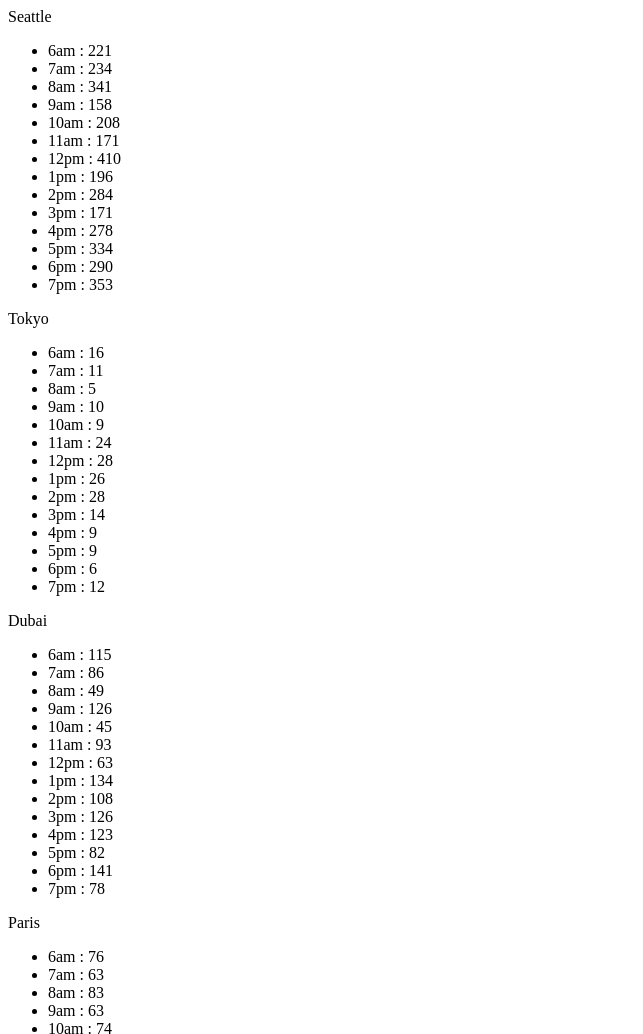
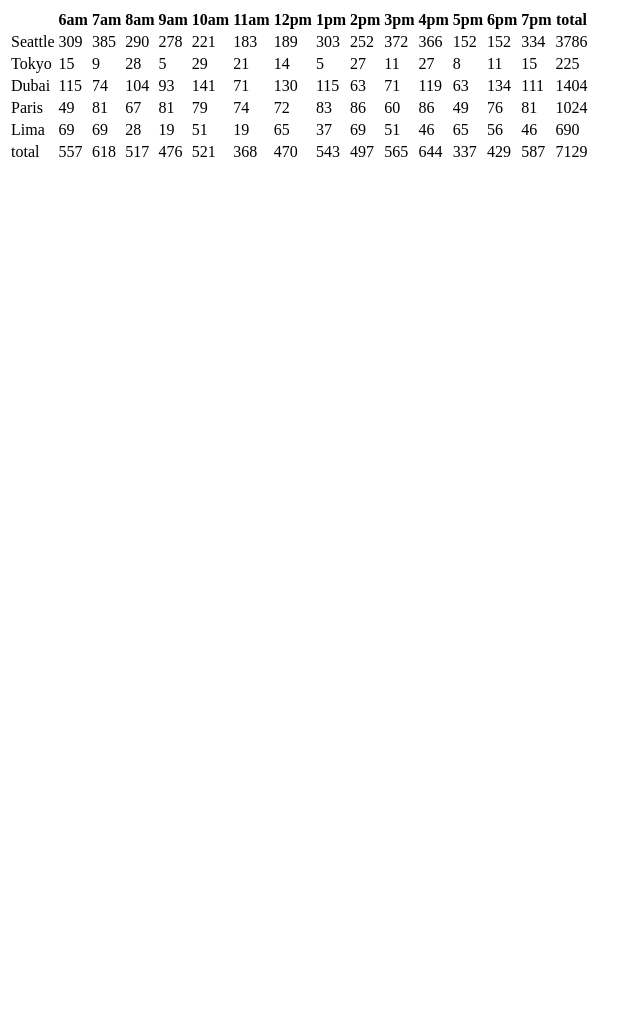
Before and after one commit to RaniaAbdullahh/Cookiees-Stand, a plain HTML site: page sales.html in a window 1280 px wide. Shown: the top 1034 px of the page, without its empty margins (0-643 px from the left). After the commit the page ends 800 px from the top, so only its background shows below. Drawn offline with Linux system fonts and the light colour scheme.

Commit message:
add constructor

```diff
--- a/js/app.js
+++ b/js/app.js
@@ -1,240 +1,129 @@
 'use strict';
 
 var operHours = ['6am', '7am', '8am', '9am', '10am', '11am', '12pm', '1pm', '2pm', '3pm', '4pm', '5pm', '6pm', '7pm'];
-var Seattle = {
+var tableElement = document.getElementById('sales-table');
+var sellingAreas = [];
 
-    minNumCustPerHour: 23,
-    maxNumCustPerHour: 65,
-    avgCooPerCust: 6.3,
-    customerPerHour: [],
-    cookiesPerHour: [],
-    total: 0,
-    locName: "Seattle",
-
-    getCustomerPerHour: function () {
-        for (var i = 0; i < operHours.length; i++) {
-            this.customerPerHour.push(getRandom(this.minNumCustPerHour, this.maxNumCustPerHour));
-           this.cookiesPerHour.push( Math.ceil(this.avgCooPerCust * this.customerPerHour[i]));
+function CookieStore(
+    locName,
+    minNumCustPerHour,
+    maxNumCustPerHour,
+    avgCooPerCust,
+) {
+    this.locName = locName;
+    this.minNumCustPerHour = minNumCustPerHour;
+    this.maxNumCustPerHour = maxNumCustPerHour;
+    this.avgCooPerCust = avgCooPerCust;
+    this.customerPerHour = [];
+    this.cookiesPerHour = [];
+    this.dailyTotal = 0;
+    sellingAreas.push(this);
+}
 
 
-            this.total += this.cookiesPerHour[i];
+CookieStore.prototype.getCustomerPerHour = function () {
+    for (var i = 0; i < operHours.length; i++) {
+        this.customerPerHour.push(getRandomNumber(this.minNumCustPerHour, this.maxNumCustPerHour));
 
-        }
+    }
 
+};
+CookieStore.prototype.getCookiesPerHour = function () {
+    this.getCustomerPerHour();
+    for (var i = 0; i < operHours.length; i++) {
+        var cookiesPerHour = Math.ceil(this.customerPerHour[i] * this.avgCooPerCust);
+        this.cookiesPerHour.push(cookiesPerHour);
+       // console.log(cookiesPerHour);
+        this.dailyTotal += cookiesPerHour;
+    }
 
-    },
-    render: function () {
-        var container = document.getElementById('container');
-        var unOrdList = document.createElement('ul');
-        var titleLiEl = document.createElement('p');
-        container.appendChild(titleLiEl);
-        container.appendChild(unOrdList);
-        titleLiEl.textContent = this.locName;
-        var listEl = document.createElement('li');
-        console.log(operHours[0]);
-        for (var i = 0; i < operHours.length; i++) {
-            listEl = document.createElement('li');
-            listEl.textContent = `${operHours[i]} : ${this.cookiesPerHour[i]}`;
-            unOrdList.appendChild(listEl);
-        }
+};
+CookieStore.prototype.render = function () {
+    this.getCookiesPerHour();
+    var tr2El = document.createElement('tr');
+    tableElement.appendChild(tr2El);
+    var data1 = document.createElement('td');
+    tr2El.appendChild(data1);
+    data1.textContent = this.locName;
+    for (var t = 0; t < operHours.length; t++) {
+        var data12 = document.createElement('td');
+        tr2El.appendChild(data12);
+        data12.textContent = this.cookiesPerHour[t];
+    }
+    var totalEl = document.createElement('td');
+    tr2El.appendChild(totalEl);
+    totalEl.textContent = this.dailyTotal;
 
+};
+function createHeaderRow() {
+    var headerRowEl = document.createElement('tr');
+    tableElement.appendChild(headerRowEl);
+    var tableHeaderEl = document.createElement('th');
+    headerRowEl.appendChild(tableHeaderEl);
+    tableHeaderEl.textContent = ' ';
 
+    for (var t = 0; t < operHours.length; t++) {
+        var hr2El = document.createElement('th');
+        headerRowEl.appendChild(hr2El);
+        hr2El.textContent = operHours[t];
 
-    },
-};
+    }
+    var hrfEl = document.createElement('th');
+    headerRowEl.appendChild(hrfEl);
+    hrfEl.textContent = 'total';
+}
+//------
+function createFooterRow(){
+    var trEl = document.createElement('tr');
+   tableElement.appendChild(trEl);
+    var tdEl = document.createElement('td');
+   trEl.appendChild(tdEl);
+   tdEl.textContent = 'total';
+   for(var f=0;f<operHours.length;f++)
+   {
+    var hourlyTotal =0;
+    for(var j=0;j<sellingAreas.length;j++){
+        hourlyTotal=hourlyTotal + sellingAreas[j].cookiesPerHour[f];
+    }
 
+    tdEl = document.createElement('td');
+    trEl.appendChild(tdEl);
+    tdEl.textContent = hourlyTotal;
 
-Seattle.getCustomerPerHour();
-Seattle.render();
-
-
-function getRandom(min, max){
+   }
+   tdEl = document.createElement('td');
+   trEl.appendChild(tdEl);
+   tdEl.textContent=totalOfTotal();
+}
+function getRandomNumber(min, max) {
     return Math.floor(Math.random() * (max - min + 1) + min);
+}
+//-------------------
+function totalOfTotal(){
+var totalOfTotal=0;
+for(var t=0;t<sellingAreas.length;t++)
+{
+totalOfTotal+=sellingAreas[t].dailyTotal;
+}
+return totalOfTotal
 }
 
 
 
-var Tokyo = {
-
-    minNumCustPerHour: 3,
-    maxNumCustPerHour: 24,
-    avgCooPerCust: 1.2,
-    customerPerHour: [],
-    cookiesPerHour: [],
-    total: 0,
-    locName: "Tokyo",
-
-    getCustomerPerHour: function () {
-        for (var i = 0; i < operHours.length; i++) {
-            this.customerPerHour.push(getRandom(this.minNumCustPerHour, this.maxNumCustPerHour));
-           this.cookiesPerHour.push( Math.ceil(this.avgCooPerCust * this.customerPerHour[i]));
 
 
-            this.total += this.cookiesPerHour[i];
+new CookieStore('Seattle', 23, 65, 6.3);
+new CookieStore('Tokyo', 3, 24, 1.2);
+new CookieStore('Dubai', 11, 38, 3.7);
+new CookieStore('Paris', 20, 38, 2.3);
+new CookieStore('Lima', 2, 16, 4.6);
 
-        }
+function renderTable(){
+    createHeaderRow();
+    for (var i = 0; i<sellingAreas.length; i++){
+        sellingAreas[i].render();
+    }
+    createFooterRow();
+}
 
-
-    },
-    render: function () {
-        var container = document.getElementById('container');
-        var unOrdList = document.createElement('ul');
-        var titleLiEl = document.createElement('p');
-        container.appendChild(titleLiEl);
-        container.appendChild(unOrdList);
-        titleLiEl.textContent = this.locName;
-        var listEl = document.createElement('li');
-        console.log(operHours[0]);
-        for (var i = 0; i < operHours.length; i++) {
-            listEl = document.createElement('li');
-            listEl.textContent = `${operHours[i]} : ${this.cookiesPerHour[i]}`;
-            unOrdList.appendChild(listEl);
-        }
-
-
-
-    },
-};
-Tokyo.getCustomerPerHour();
-Tokyo.render();
-
-var Dubai = {
-
-    minNumCustPerHour: 11,
-    maxNumCustPerHour: 38,
-    avgCooPerCust: 3.7,
-    customerPerHour: [],
-    cookiesPerHour: [],
-    total: 0,
-    locName: "Dubai",
-
-    getCustomerPerHour: function () {
-        for (var i = 0; i < operHours.length; i++) {
-            this.customerPerHour.push(getRandom(this.minNumCustPerHour, this.maxNumCustPerHour));
-           this.cookiesPerHour.push( Math.ceil(this.avgCooPerCust * this.customerPerHour[i]));
-
-
-            this.total += this.cookiesPerHour[i];
-
-        }
-
-
-    },
-    render: function () {
-        var container = document.getElementById('container');
-        var unOrdList = document.createElement('ul');
-        var titleLiEl = document.createElement('p');
-        container.appendChild(titleLiEl);
-        container.appendChild(unOrdList);
-        titleLiEl.textContent = this.locName;
-        var listEl = document.createElement('li');
-        console.log(operHours[0]);
-        for (var i = 0; i < operHours.length; i++) {
-            listEl = document.createElement('li');
-            listEl.textContent = `${operHours[i]} : ${this.cookiesPerHour[i]}`;
-            unOrdList.appendChild(listEl);
-        }
-
-
-
-    },
-};
-
-
-Dubai.getCustomerPerHour();
-Dubai.render();
-
-
-var Paris = {
-
-    minNumCustPerHour: 20,
-    maxNumCustPerHour: 38,
-    avgCooPerCust: 2.3,
-    customerPerHour: [],
-    cookiesPerHour: [],
-    total: 0,
-    locName: "Paris",
-
-    getCustomerPerHour: function () {
-        for (var i = 0; i < operHours.length; i++) {
-            this.customerPerHour.push(getRandom(this.minNumCustPerHour, this.maxNumCustPerHour));
-           this.cookiesPerHour.push( Math.ceil(this.avgCooPerCust * this.customerPerHour[i]));
-
-
-            this.total += this.cookiesPerHour[i];
-
-        }
-
-
-    },
-    render: function () {
-        var container = document.getElementById('container');
-        var unOrdList = document.createElement('ul');
-        var titleLiEl = document.createElement('p');
-        container.appendChild(titleLiEl);
-        container.appendChild(unOrdList);
-        titleLiEl.textContent = this.locName;
-        var listEl = document.createElement('li');
-        console.log(operHours[0]);
-        for (var i = 0; i < operHours.length; i++) {
-            listEl = document.createElement('li');
-            listEl.textContent = `${operHours[i]} : ${this.cookiesPerHour[i]}`;
-            unOrdList.appendChild(listEl);
-        }
-
-
-
-    },
-};
-
-
-Paris.getCustomerPerHour();
-Paris.render();
-
-var Lima = {
-
-    minNumCustPerHour: 23,
-    maxNumCustPerHour: 65,
-    avgCooPerCust: 6.3,
-    customerPerHour: [],
-    cookiesPerHour: [],
-    total: 0,
-    locName: "Lima",
-
-    getCustomerPerHour: function () {
-        for (var i = 0; i < operHours.length; i++) {
-            this.customerPerHour.push(getRandom(this.minNumCustPerHour, this.maxNumCustPerHour));
-           this.cookiesPerHour.push( Math.ceil(this.avgCooPerCust * this.customerPerHour[i]));
-
-
-            this.total += this.cookiesPerHour[i];
-
-        }
-
-
-    },
-    render: function () {
-        var container = document.getElementById('container');
-        var unOrdList = document.createElement('ul');
-        var titleLiEl = document.createElement('p');
-        container.appendChild(titleLiEl);
-        container.appendChild(unOrdList);
-        titleLiEl.textContent = this.locName;
-        var listEl = document.createElement('li');
-        console.log(operHours[0]);
-        for (var i = 0; i < operHours.length; i++) {
-            listEl = document.createElement('li');
-            listEl.textContent = `${operHours[i]} : ${this.cookiesPerHour[i]}`;
-            unOrdList.appendChild(listEl);
-        }
-
-
-
-    },
-};
-
-
-
-
-Lima.getCustomerPerHour();
-Lima.render();
+renderTable();
--- a/sales.html
+++ b/sales.html
@@ -5,9 +5,8 @@
     <title>Document</title>
 </head>
 <body>
-    <main id="container">
+    <table id="sales-table"></table>
 
-    </main>
     <footer>
 
     </footer>
```
